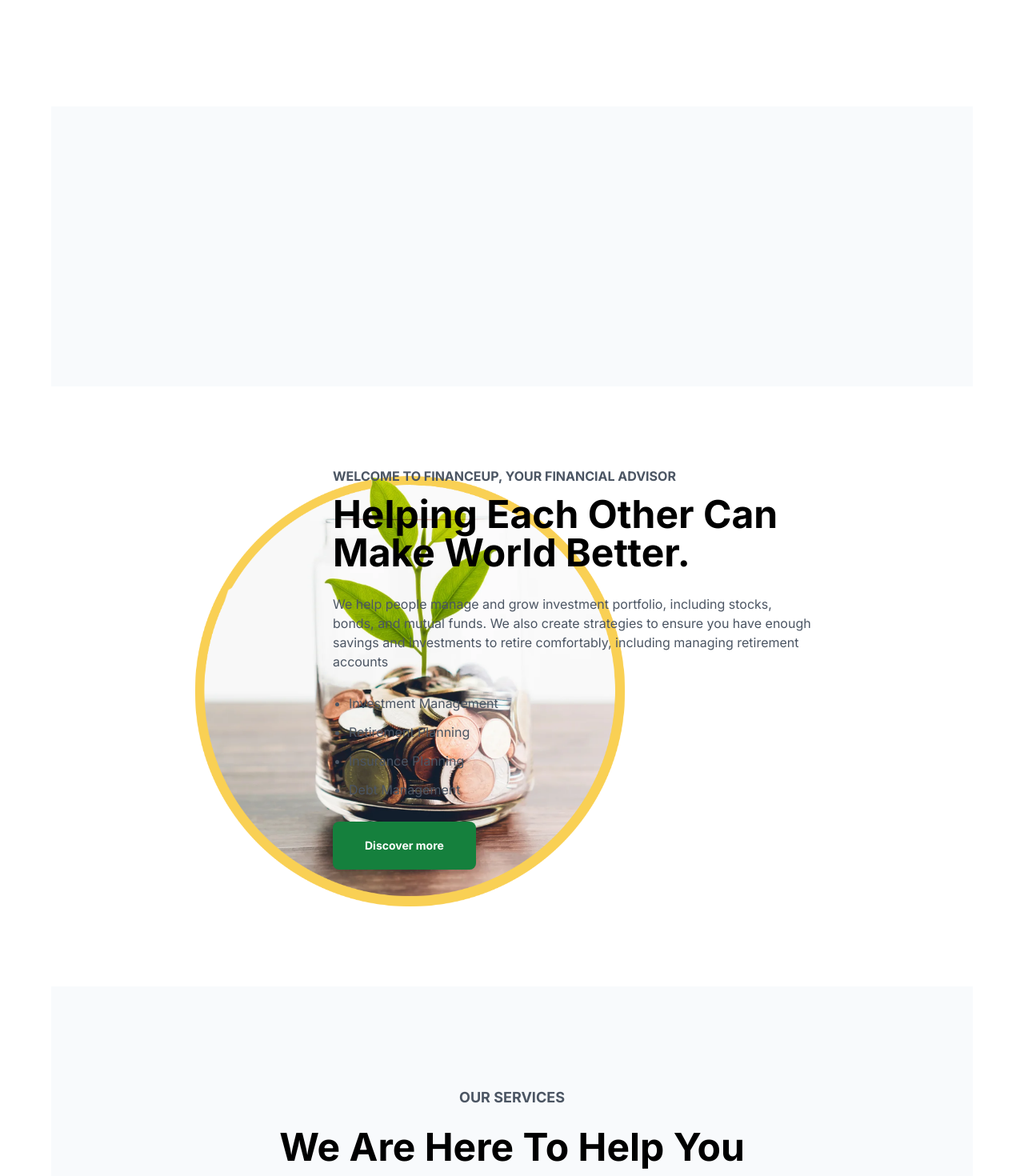
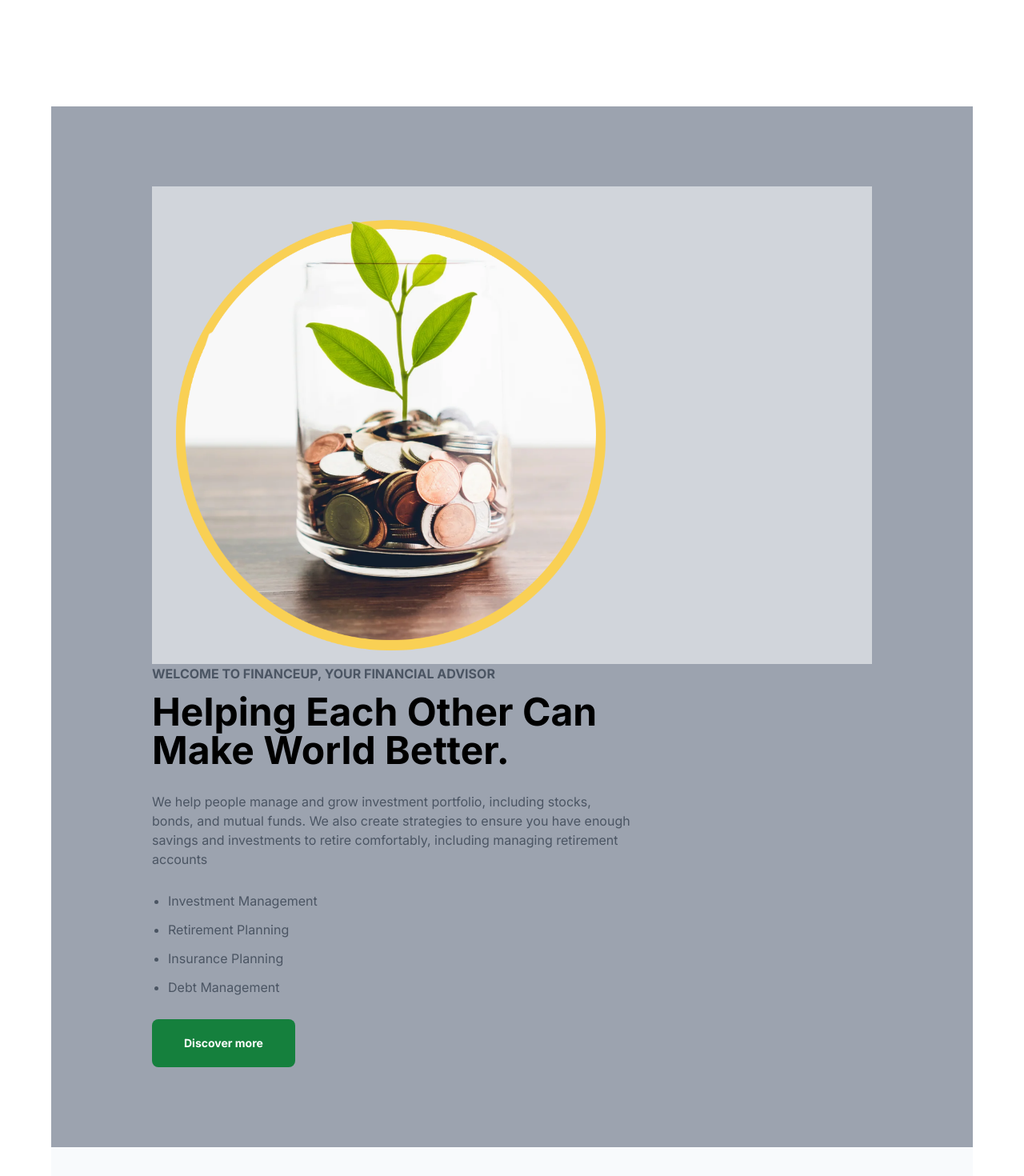
Before and after one commit to weraldco/CLIENTPORTFOLIO, a React (Vite) app: page / in a window 1280 px wide. Shown: the part 800-2270 px from the top of the page at 80% size. Built offline with nearby package versions, Linux system fonts and the light colour scheme; a web font is replaced by a local one.

Commit message:
update 2/7

```diff
--- a/src/components/Banner.tsx
+++ b/src/components/Banner.tsx
@@ -1,13 +1,15 @@
 const Banner = () => {
   return (
     <>
-      <div className="relative grid h-[750px] items-center justify-center py-[100px]">
-        <img
+      <div className="relative grid  items-center justify-center py-[100px] bg-gray-400">
+        <div className="bg-gray-300">
+          <img
           src="/img/plantvest2.png"
-          className="absolute left-[150px] top-[70px] w-[900px]"
+          className=" w-[900px]"
           alt=""
         />
-        <div className="absolute right-[200px] top-[100px] grid w-[600px] gap-3">
+          </div>
+        <div className="grid w-[600px] gap-3">
           <span className="text-md font-bold uppercase text-gray-600">
             Welcome to FinanceUp, your Financial Advisor
           </span>
--- a/src/pages/Home.tsx
+++ b/src/pages/Home.tsx
@@ -10,7 +10,6 @@ const Home = () => {
       <div className="w-[100%]">
         <Carousel />
       </div>
-      <div className="h-[350px] bg-slate-50"></div>
       {/* <h1 className="text-3xl">Home Page Section</h1> */}
 
       <Banner />
```
